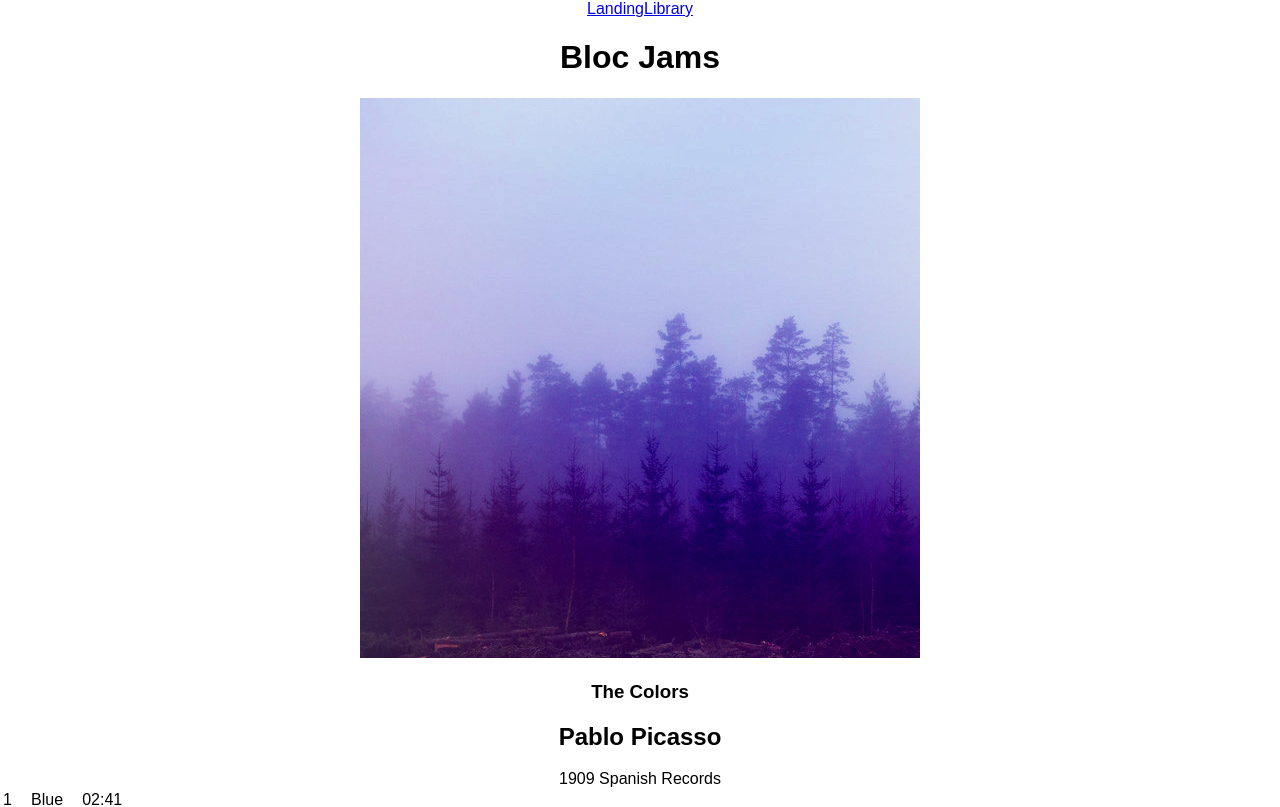
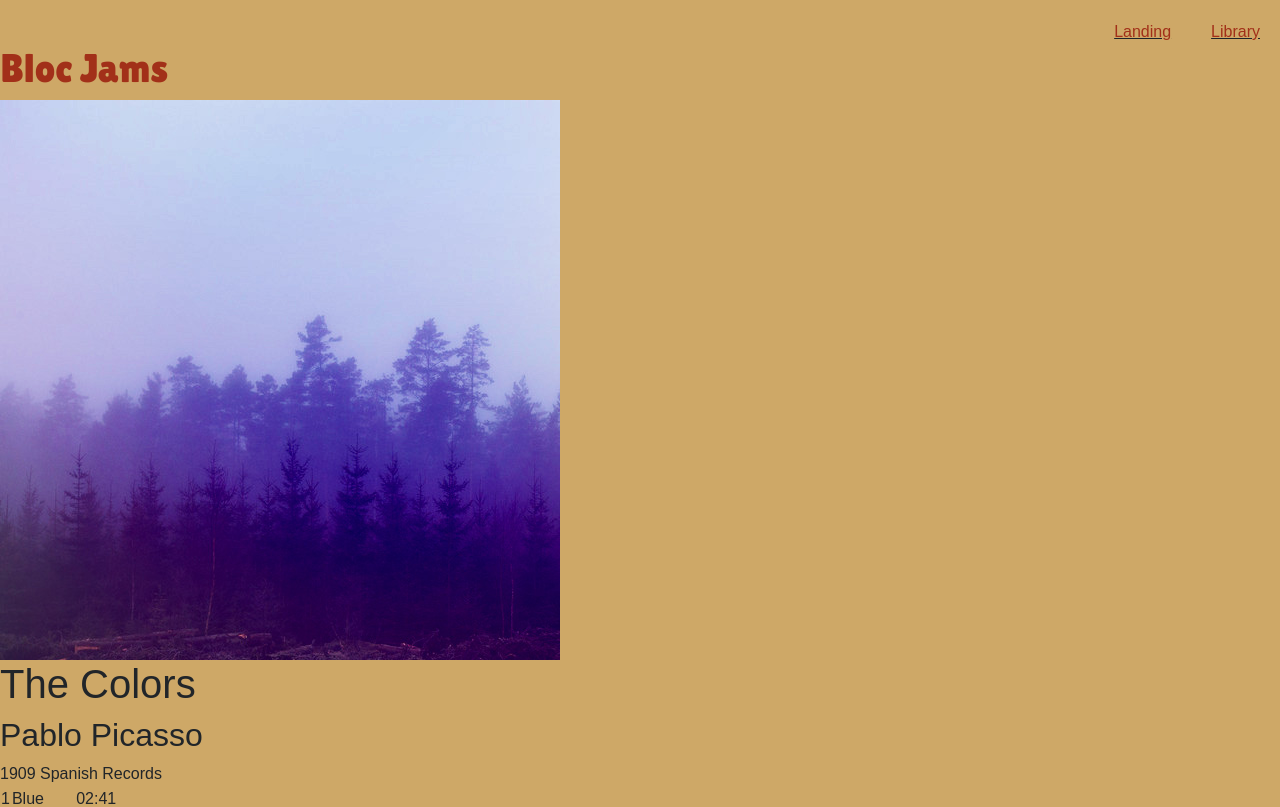
Before and after one commit to clc80/bloc-jams-react, a React (Create React App) app: page /album/the-colors in a window 1280 px wide. Shown: the top 807 px of the page. Built offline with nearby package versions, Linux system fonts and the light colour scheme.

Commit message:
Styled the navigation bar

```diff
--- a/package.json
+++ b/package.json
@@ -3,7 +3,9 @@
   "version": "0.1.0",
   "private": true,
   "dependencies": {
+    "bootstrap": "^4.1.1",
     "react": "^16.3.2",
+    "react-bootstrap": "^0.32.1",
     "react-dom": "^16.3.2",
     "react-ionicons": "^2.1.6",
     "react-router-dom": "^4.2.2",
--- a/public/index.html
+++ b/public/index.html
@@ -10,7 +10,11 @@
     -->
     <link rel="manifest" href="%PUBLIC_URL%/manifest.json">
     <link rel="shortcut icon" href="%PUBLIC_URL%/favicon.ico">
+    <!-- Boot strap CDN -->
+    <link rel="stylesheet" href="https://stackpath.bootstrapcdn.com/bootstrap/4.1.1/css/bootstrap.min.css" integrity="sha384-WskhaSGFgHYWDcbwN70/dfYBj47jz9qbsMId/iRN3ewGhXQFZCSftd1LZCfmhktB" crossorigin="anonymous">
+    <!-- For adding ionicons -->
     <link href="https://unpkg.com/ionicons@4.1.2/dist/css/ionicons.min.css" rel="stylesheet" type="text/css">
+  <link href="https://fonts.googleapis.com/css?family=Lilita+One" rel="stylesheet">
     <!--
       Notice the use of %PUBLIC_URL% in the tags above.
       It will be replaced with the URL of the `public` folder during the build.
@@ -37,5 +41,10 @@
       To begin the development, run `npm start` or `yarn start`.
       To create a production bundle, use `npm run build` or `yarn build`.
     -->
+    <!-- More Bootstrap Stuff -->
+    <script src="https://code.jquery.com/jquery-3.3.1.slim.min.js" integrity="sha384-q8i/X+965DzO0rT7abK41JStQIAqVgRVzpbzo5smXKp4YfRvH+8abtTE1Pi6jizo" crossorigin="anonymous"></script>
+<script src="https://cdnjs.cloudflare.com/ajax/libs/popper.js/1.14.3/umd/popper.min.js" integrity="sha384-ZMP7rVo3mIykV+2+9J3UJ46jBk0WLaUAdn689aCwoqbBJiSnjAK/l8WvCWPIPm49" crossorigin="anonymous"></script>
+<script src="https://stackpath.bootstrapcdn.com/bootstrap/4.1.1/js/bootstrap.min.js" integrity="sha384-smHYKdLADwkXOn1EmN1qk/HfnUcbVRZyYmZ4qpPea6sjB/pTJ0euyQp0Mk8ck+5T" crossorigin="anonymous"></script>
+
   </body>
 </html>
--- a/src/App.css
+++ b/src/App.css
@@ -1,28 +1,19 @@
-.App {
-  text-align: center;
+body {
+  background-color: #cea867;
 }
-
-.App-logo {
-  animation: App-logo-spin infinite 20s linear;
-  height: 80px;
+header nav {
+  padding-top: 20px;
+  text-align: right;
+  text-decoration: underline;
 }
-
-.App-header {
-  background-color: #222;
-  height: 150px;
-  padding: 20px;
-  color: white;
+header a {
+  padding: 0 20px 10px 20px;
+  color: #a23019;
 }
-
-.App-title {
-  font-size: 1.5em;
+.title {
+  color: #a23019;
+  font-family: 'Lilita One', cursive;
 }
-
-.App-intro {
-  font-size: large;
+.landing {
+  border: 3px solid black;
 }
-
-@keyframes App-logo-spin {
-  from { transform: rotate(0deg); }
-  to { transform: rotate(360deg); }
-}
--- a/src/App.js
+++ b/src/App.js
@@ -4,6 +4,7 @@ import './App.css';
 import Landing from './components/Landing';
 import Library from './components/Library';
 import Album from './components/Album';
+import NavigationBar from './components/NavigationBar';
 
 class App extends Component {
   render() {
@@ -14,7 +15,7 @@ class App extends Component {
             <Link to='/'>Landing</Link>
             <Link to='/library'>Library</Link>
           </nav>
-          <h1>Bloc Jams</h1>
+          <h1 className="title">Bloc Jams</h1>
         </header>
         <main>
           <Route exact path="/" component={ Landing } />
--- /dev/null
+++ b/src/components/NavigationBar.js
@@ -0,0 +1,25 @@
+import React from 'react';
+import {Navbar, Nav, NavItem, MenuItem, NavDropdown} from 'react-bootstrap';
+
+class NavigationBar extends React.Component {
+  render() {
+    return (
+      <Navbar fixedTop>
+        <Navbar.Header>
+          <Navbar.Brand>
+            <a href="#"> EIS </a>
+          </Navbar.Brand>
+        <Navbar.Toggle />
+      </Navbar.Header>
+      <Navbar.Collapse>
+        <Nav>
+          <NavItem eventKey = {1} href="#">Home</NavItem>
+          <NavItem eventKey = {2} href="#">Portfolio</NavItem>
+          <NavItem eventKey = {3} href="#">Services</NavItem>
+        </Nav>
+      </Navbar.Collapse>
+    </Navbar>
+  );
+  }
+}
+export default NavigationBar;
```
Also changed, not shown: 1 other file (tests, documents, lock files or other folders).
